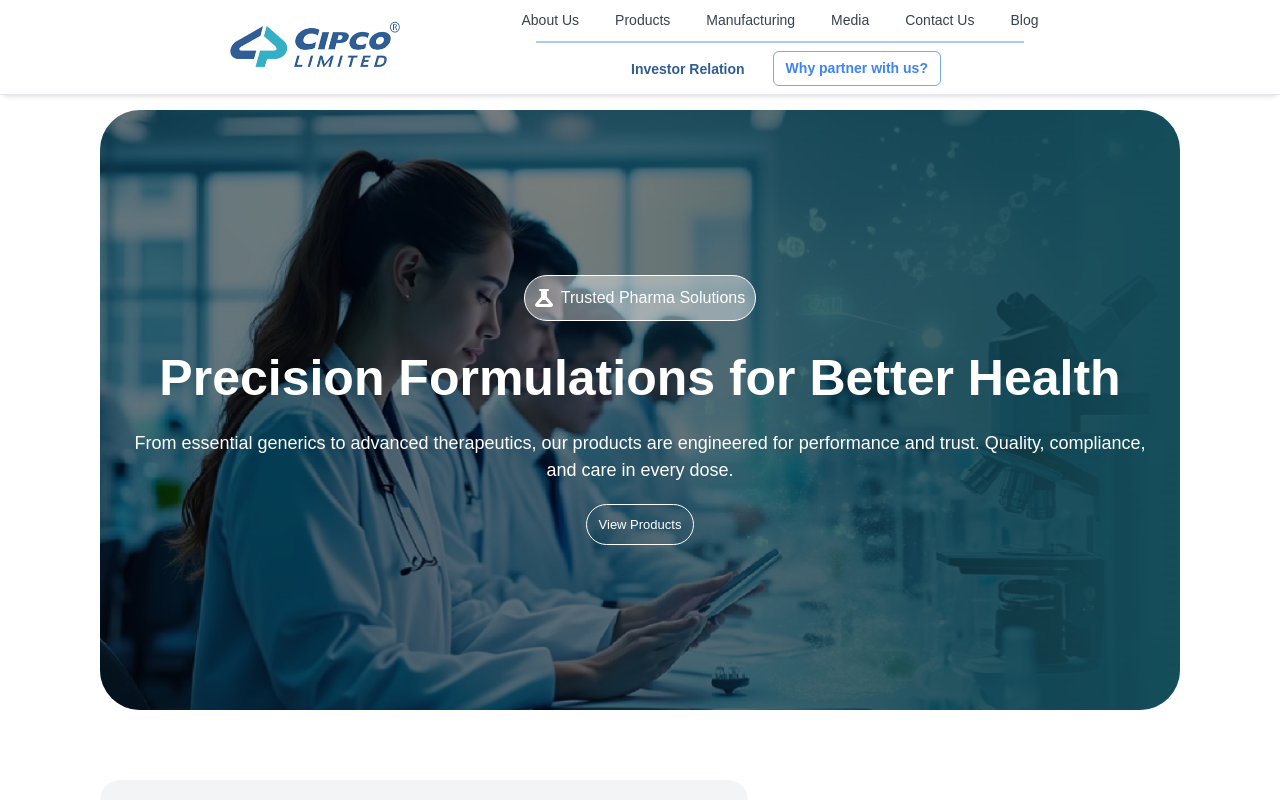
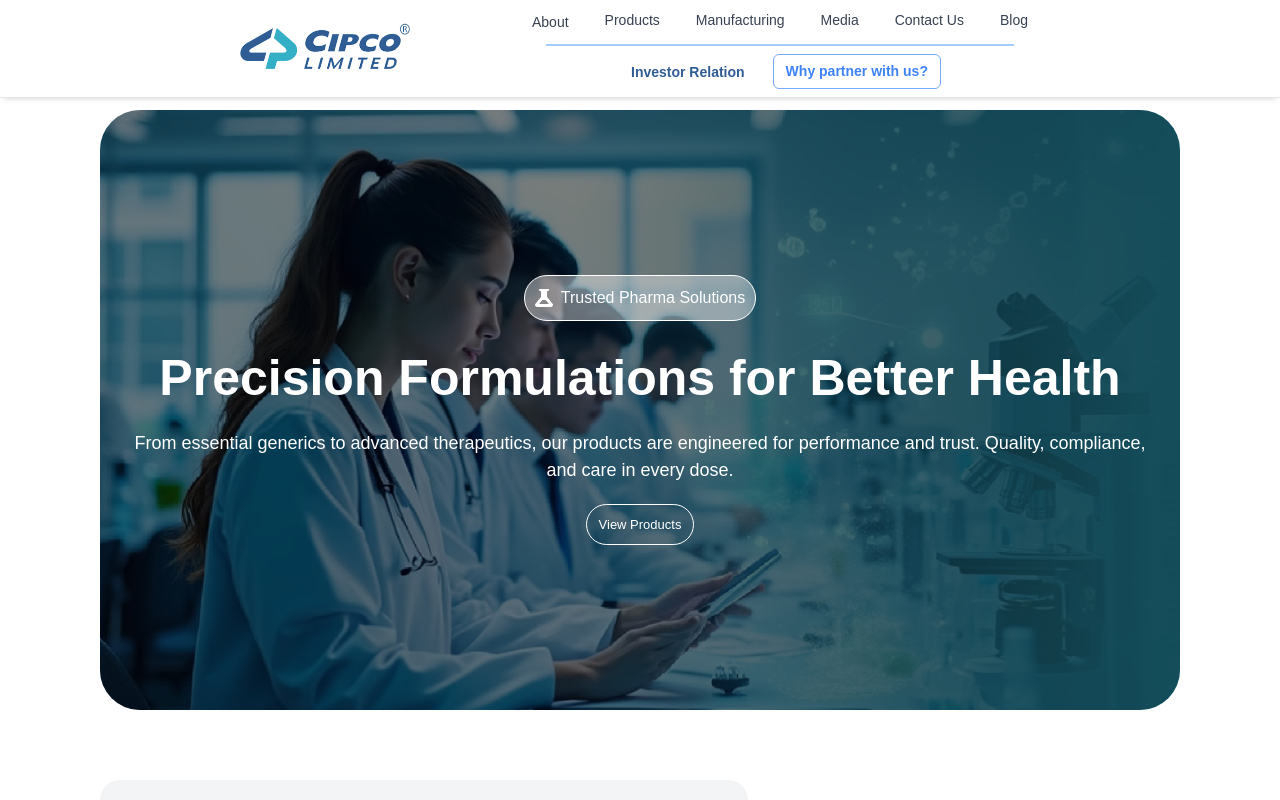
Before and after one commit to omniveda/cipco_frontend, a React (Vite) app: page / in a window 1280 px wide. Shown: the top 800 px of the page. Built offline with nearby package versions, Linux system fonts and the light colour scheme.

Commit message:
navbar update

```diff
--- a/src/components/navbar.jsx
+++ b/src/components/navbar.jsx
@@ -8,6 +8,7 @@ export default function Navbar() {
     const [menuOpen, setMenuOpen] = useState(false);
     const [showDropdown, setShowDropdown] = useState(false);
     const [showPoliciesDropdown, setShowPoliciesDropdown] = useState(false);
+    const [showAboutDropdown, setShowAboutDropdown]=useState(false);
 
     useEffect(() => {
         const handleResize = () => {
@@ -24,13 +25,18 @@ export default function Navbar() {
     }, []);
 
     const topMenuItems = [
-        { name: 'About Us' , path: '/about-us'},
+        { name: 'About' , path:''},
         { name: 'Products', path: '/products' },
         { name: 'Manufacturing',path: '/manufacturing' },
         { name: 'Media', path: '/media' },
         // { name: 'Certificate', path: '/certificates' },
         { name: 'Contact Us', path: '/contact-us' },
         { name: 'Blog', path: '/blog' },
+    ];
+
+    const aboutBottomMenuItems = [
+        {name: "About us", path:'/about-us'},
+        {name: "Teams", path:'/teams'},
     ];
 
     const bottomMenuItems = [
@@ -96,6 +102,65 @@ export default function Navbar() {
                     <div>
                         <nav style={{ display: 'flex'}}>
                             {topMenuItems.map((item, index) => (
+                                item.name === 'About' ? (
+                                    <div
+                                        key={index}
+                                        style={{ position: 'relative', margin: '10px 18px' }}
+                                        onMouseEnter={() => setShowAboutDropdown(true)}
+                                        onMouseLeave={() => setShowAboutDropdown(false)}
+                                    >
+                                        <Link
+                                            to={item.path}
+                                            style={{
+                                                textDecoration: 'none',
+                                                color: '#374151',
+                                                fontSize: '14px',
+                                                // margin: '10px 18px',
+                                                fontWeight: 400,
+                                                cursor: 'pointer'
+                                            }}
+                                            onMouseOver={(e) => e.target.style.color = '#374151'}
+                                            onMouseOut={(e) => e.target.style.color = '#374151'}
+                                        >
+                                            {item.name}
+                                        </Link>
+                                        {showAboutDropdown && (
+                                            <div
+                                                style={{
+                                                    position: 'absolute',
+                                                    top: '100%',
+                                                    left: 0,
+                                                    backgroundColor: '#F3F4F6',
+                                                    boxShadow: '0 4px 6px -4px rgba(0, 0, 0, 0.2)',
+                                                    border: '1px solid #e5e7eb',
+                                                    borderRadius: '4px',
+                                                    zIndex: 60,
+                                                    minWidth: '200px'
+                                                }}
+                                            >
+                                                {aboutBottomMenuItems.map((subItem, subIndex) => (
+                                                    <Link
+                                                        key={subIndex}
+                                                        to={subItem.path}
+                                                        style={{
+                                                            display: 'block',
+                                                            textDecoration: 'none',
+                                                            color: '#374151',
+                                                            fontSize: '14px',
+                                                            padding: '10px 16px',
+                                                            fontWeight: 400,
+                                                            borderBottom: subIndex < aboutBottomMenuItems.length - 1 ? '1px solid #e5e7eb' : 'none'
+                                                        }}
+                                                        onMouseOver={(e) => e.target.style.backgroundColor = '#f9fafb'}
+                                                        onMouseOut={(e) => e.target.style.backgroundColor = '#F3F4F6'}
+                                                    >
+                                                        {subItem.name}
+                                                    </Link>
+                                                ))}
+                                            </div>
+                                        )}
+                                    </div>
+                                ) : (
                                     <Link
                                         key={index}
                                         to={item.path}
@@ -112,6 +177,7 @@ export default function Navbar() {
                                     >
                                         {item.name}
                                     </Link>
+                                )
                             ))}
                         </nav>
 
--- a/src/pages/AdminPanel.jsx
+++ b/src/pages/AdminPanel.jsx
@@ -84,7 +84,8 @@ const AdminPanel = () => {
 
       // Validation for blogs
       if (tab === 'blogs') {
-        if (!formData.image || !formData.tags || !formData.heading || !formData.date || !formData.content) {
+        if ( !formData.tags || !formData.heading || !formData.date || !formData.content) {
+          console.log(formData)
           setError('Please fill all required fields: image, tags, heading, date, content');
           return;
         }
@@ -219,8 +220,8 @@ const AdminPanel = () => {
           return (
             <input
               key={field}
-              type="date"
-              placeholder={field}
+              type="text"
+              placeholder={"11 month 2024"}
               value={formData[field] || ''}
               onChange={(e) => setFormData({ ...formData, [field]: e.target.value })}
               style={{ display: 'block', width: '100%', marginBottom: '0.5rem', padding: '0.5rem', border: '1px solid #d1d5db' }}
--- a/src/pages/Blog.jsx
+++ b/src/pages/Blog.jsx
@@ -222,10 +222,10 @@ const Blog = () => {
               )}
             </div>
             <div style={styles.blogContent}>
-              <span style={styles.blogCategory}>{post.category}</span>
-              <h3 style={styles.blogTitle}>{post.title}</h3>
-              <p style={styles.blogDate}>{new Date(post.createdAt).toLocaleDateString()}</p>
-              <p style={isMobile?styles.blogSummary2:styles.blogSummary}>{post.summary}</p>
+              <span style={styles.blogCategory}>{post.tags}</span>
+              <h3 style={styles.blogTitle}>{post.heading}</h3>
+              <p style={styles.blogDate}>{post.date}</p>
+              <p style={isMobile?styles.blogSummary2:styles.blogSummary}>{post.content}</p>
               {/* <button style={styles.readMoreButton}>Read More →</button> */}
             </div>
           </div>
--- a/src/pages/Home.jsx
+++ b/src/pages/Home.jsx
@@ -528,7 +528,7 @@ export default function Home() {
           initial="hidden"
           whileInView="visible"
           viewport={{ once: false, margin: "-100px" }}
-          className=' mt-[70px] mx-[100px]'
+          className= {isMobile?' mt-[70px]':' mt-[70px] mx-[100px]'}
         >
             <motion.div variants={childVariants} className={isMobile?'flex flex-row bg-[#F3F4F6] pb-[10px] rounded-[40px]':'flex flex-row bg-[#F3F4F6] p-[80px] rounded-[40px]'}>
                 <motion.div variants={childVariants}>
@@ -739,7 +739,7 @@ export default function Home() {
           initial="hidden"
           whileInView="visible"
           viewport={{ once: false, margin: "-100px" }}
-          className='mt-[70px] mx-[100px]'
+          className={isMobile?'mt-[70px]':'mt-[70px] mx-[100px]'}
         >
             <motion.div variants={childVariants} className={isMobile?'flex flex-col bg-[#0057A0] p-[0px] rounded-[40px]  items-center':'flex flex-row bg-[#0057A0] p-[80px] rounded-[40px] pl-[120px] items-center'}>
                 <motion.div variants={childVariants} className={isMobile?'w-[90%]':'w-[60%]'}>
```
Also changed, not shown: 1 other file (tests, documents, lock files or other folders). Lines whose indentation alone changed are shown as unchanged.
